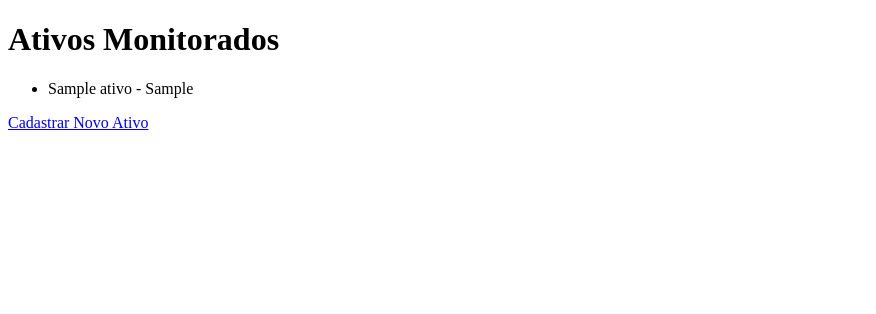
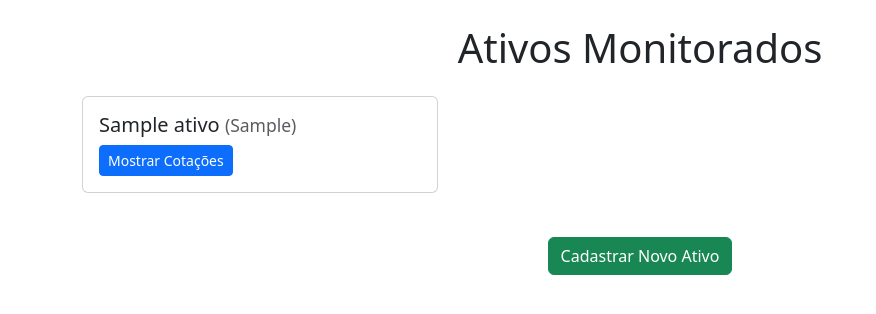
Before and after one commit to LukasFalk25/CotacaoB3, a Django app: page /ativos/ in a window 1280 px wide. Shown: the top 314 px of the page, without its empty margins (0-876 px from the left). Run offline with Django 5.2, Linux system fonts and the light colour scheme; tables that the repository leaves empty hold one stand-in row (values such as "Sample post"); parts of the project's set-up code (start-up, migrations or seed data) failed here and were passed over.

Commit message:
feat: Adicionei o campo para exibir cotações na lista de ativos e ajustei o estilo das views.

```diff
--- a/CotacaoB3/ativos/models.py
+++ b/CotacaoB3/ativos/models.py
@@ -8,13 +8,19 @@
     limite_superior = models.DecimalField(max_digits=10, decimal_places=2, validators=[MinValueValidator(0)])
     periodicidade = models.PositiveIntegerField(help_text="Periodicidade em minutos")
     ultima_cotacao = models.FloatField(null=True, blank=True)
+
+    def save(self, *args, **kwargs):
+        if not self.codigo.endswith('.SA'):
+            self.codigo = f"{self.codigo}.SA"
+        super().save(*args, **kwargs)
+
     def __str__(self):
         return f"{self.nome} ({self.codigo})"
 
 class Cotacao(models.Model):
     ativo = models.ForeignKey(Ativo, on_delete=models.CASCADE, related_name="cotacoes")
     preco = models.DecimalField(max_digits=10, decimal_places=2)
-    data_hora = models.DateField(auto_now_add=True)
+    data_hora = models.DateTimeField(auto_now_add=True)
 
     def __str__(self):
         return f"{self.ativo.codigo} - {self.preco} ({self.data_hora})"
--- a/CotacaoB3/ativos/services.py
+++ b/CotacaoB3/ativos/services.py
@@ -1,5 +1,5 @@
 import yfinance as yf
-from .models import Ativo
+from .models import Ativo,Cotacao
 
 def obter_e_salvar_cotacao(codigo_ativo):
     try:
@@ -12,6 +12,8 @@
             ativo_obj = Ativo.objects.get(codigo=codigo_ativo)
             ativo_obj.ultima_cotacao = cotacao
             ativo_obj.save()
+            Cotacao.objects.create(ativo=ativo_obj, preco=cotacao)
+
             print(f"Última cotação atualizada para {codigo_ativo}: {cotacao}")
         else:
             print(f"Nenhuma cotação encontrada para o ativo {codigo_ativo}.")
--- /dev/null
+++ b/CotacaoB3/ativos/static/css/styles.css
@@ -0,0 +1,17 @@
+/* Estilo para ocultar as cotações inicialmente */
+.cotacao {
+    display: none;
+    margin-top: 5px;
+    font-weight: bold;
+}
+
+/* Estilo para o card de ativo */
+.ativo-card {
+    margin-bottom: 20px;
+}
+
+/* Estilo para a lista de cotações */
+.cotacao ul {
+    padding-left: 20px;
+    margin: 10px 0;
+}
--- /dev/null
+++ b/CotacaoB3/ativos/static/js/script.js
@@ -0,0 +1,8 @@
+function toggleCotacao(ativoId) {
+    var cotacaoDiv = document.getElementById('cotacao-' + ativoId);
+    if (cotacaoDiv.style.display === 'none' || cotacaoDiv.style.display === '') {
+        cotacaoDiv.style.display = 'block';
+    } else {
+        cotacaoDiv.style.display = 'none';
+    }
+}
--- a/CotacaoB3/ativos/tasks.py
+++ b/CotacaoB3/ativos/tasks.py
@@ -5,6 +5,7 @@
 from .services import salvar_cotacoes
 import logging
 from ativos.utils import processar_alertas
+import logging
 
 @shared_task
 def tarefa_salvar_cotacoes():
--- a/CotacaoB3/ativos/templates/ativos/listar_ativos.html
+++ b/CotacaoB3/ativos/templates/ativos/listar_ativos.html
@@ -3,15 +3,57 @@
 <head>
     <meta charset="UTF-8">
     <meta name="viewport" content="width=device-width, initial-scale=1.0">
-    <title>Listar ativos</title>
+    <title>Listar Ativos</title>
+    {% load static %}
+
+    <link href="https://cdn.jsdelivr.net/npm/bootstrap@5.3.1/dist/css/bootstrap.min.css" rel="stylesheet">
+    <link href="{% static 'css/styles.css' %}" rel="stylesheet">
+    <script src="https://cdn.jsdelivr.net/npm/bootstrap@5.3.1/dist/js/bootstrap.bundle.min.js"></script>
+    <script src="{% static 'js/script.js' %}"></script>
 </head>
 <body>
-    <h1>Ativos Monitorados</h1>
-    <ul>
-        {% for ativo in ativos %}
-        <li>{{ ativo.nome }} - {{ ativo.codigo }}</li>
-        {% endfor %}
-    </ul>
-    <a href="{% url 'cadastrar_ativo' %}">Cadastrar Novo Ativo</a>
+    <div class="container mt-4">
+        <h1 class="text-center mb-4">Ativos Monitorados</h1>
+
+        <div class="row">
+            {% for ativo in ativos %}
+            <div class="col-md-6 col-lg-4">
+                <div class="card ativo-card">
+                    <div class="card-body">
+                        <h5 class="card-title">{{ ativo.nome }} <small class="text-muted">({{ ativo.codigo }})</small></h5>
+                        <button
+                            class="btn btn-primary btn-sm"
+                            onclick="toggleCotacao({{ ativo.id }})">
+                            Mostrar Cotações
+                        </button>
+
+                        <!-- Exibindo as últimas 5 cotações -->
+                        <div id="cotacao-{{ ativo.id }}" class="cotacao mt-3">
+                            {% if ativo.ultimas_cotacoes %}
+                                <ul class="list-group">
+                                    {% for cotacao in ativo.ultimas_cotacoes %}
+                                    <li class="list-group-item">
+                                        Cotação: R$ {{ cotacao.preco|floatformat:2 }}
+                                        <br>
+                                        <small class="text-muted">Data: {{ cotacao.data_hora }}</small>
+                                    </li>
+                                    {% endfor %}
+                                </ul>
+                            {% else %}
+                                <div class="alert alert-warning mt-2" role="alert">
+                                    Cotação não disponível.
+                                </div>
+                            {% endif %}
+                        </div>
+                    </div>
+                </div>
+            </div>
+            {% endfor %}
+        </div>
+
+        <div class="text-center mt-4">
+            <a href="/ativos/cadastrar/" class="btn btn-success">Cadastrar Novo Ativo</a>
+        </div>
+    </div>
 </body>
 </html>
--- a/CotacaoB3/ativos/views.py
+++ b/CotacaoB3/ativos/views.py
@@ -4,6 +4,10 @@
 
 def listar_ativos(request):
     ativos = Ativo.objects.all()
+
+    for ativo in ativos:
+        ativo.ultimas_cotacoes = ativo.cotacoes.order_by('-data_hora')[:5]
+
     return render(request, 'ativos/listar_ativos.html', {'ativos': ativos})
 
 def cadastrar_ativos(request):
```
Also changed, not shown: CotacaoB3/CotacaoB3/settings.py (+10 -3 lines), CotacaoB3/ativos/templates/ativos/cadastrar_ativo.html (+10 -6 lines), CotacaoB3/ativos/migrations/0003_alter_cotacao_data_hora.py (added), 2 other files.
